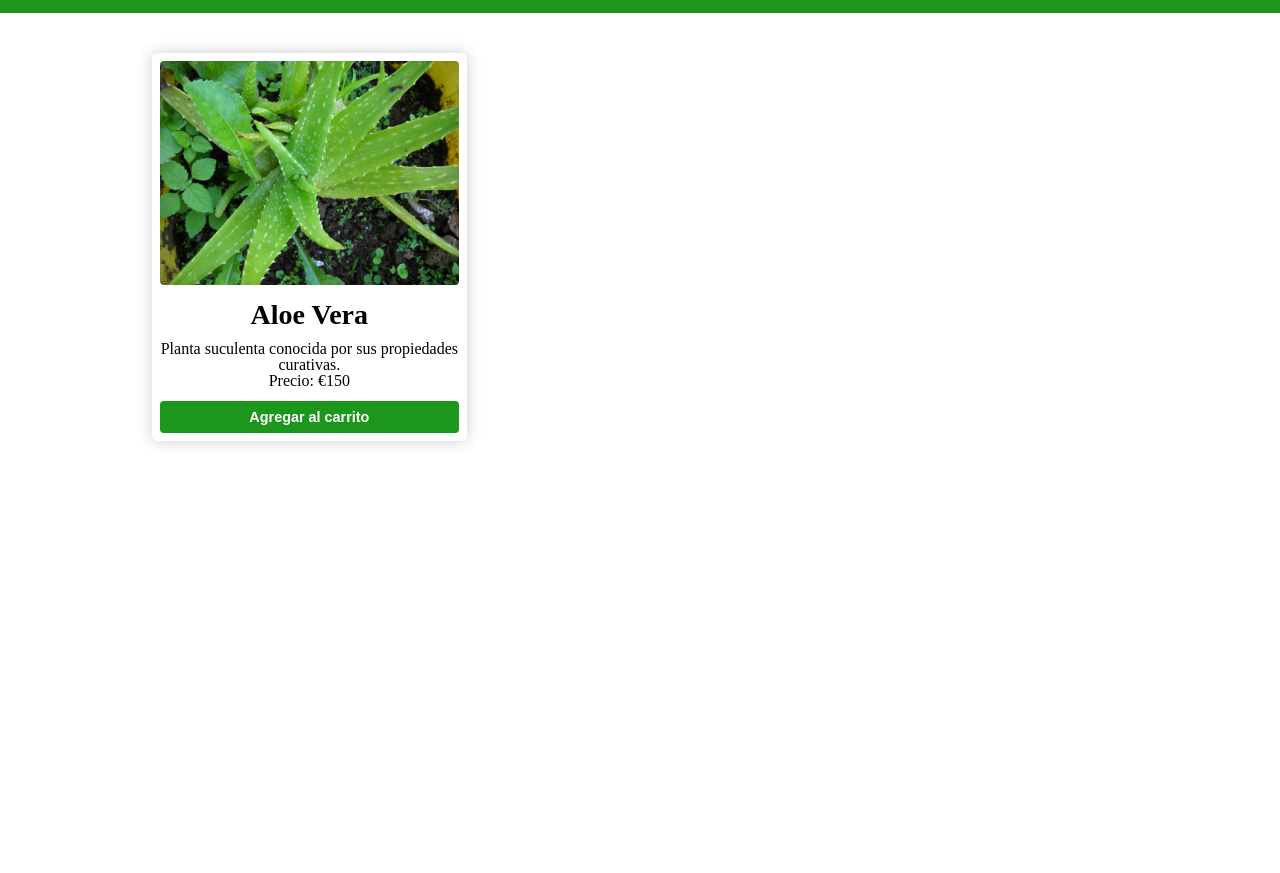
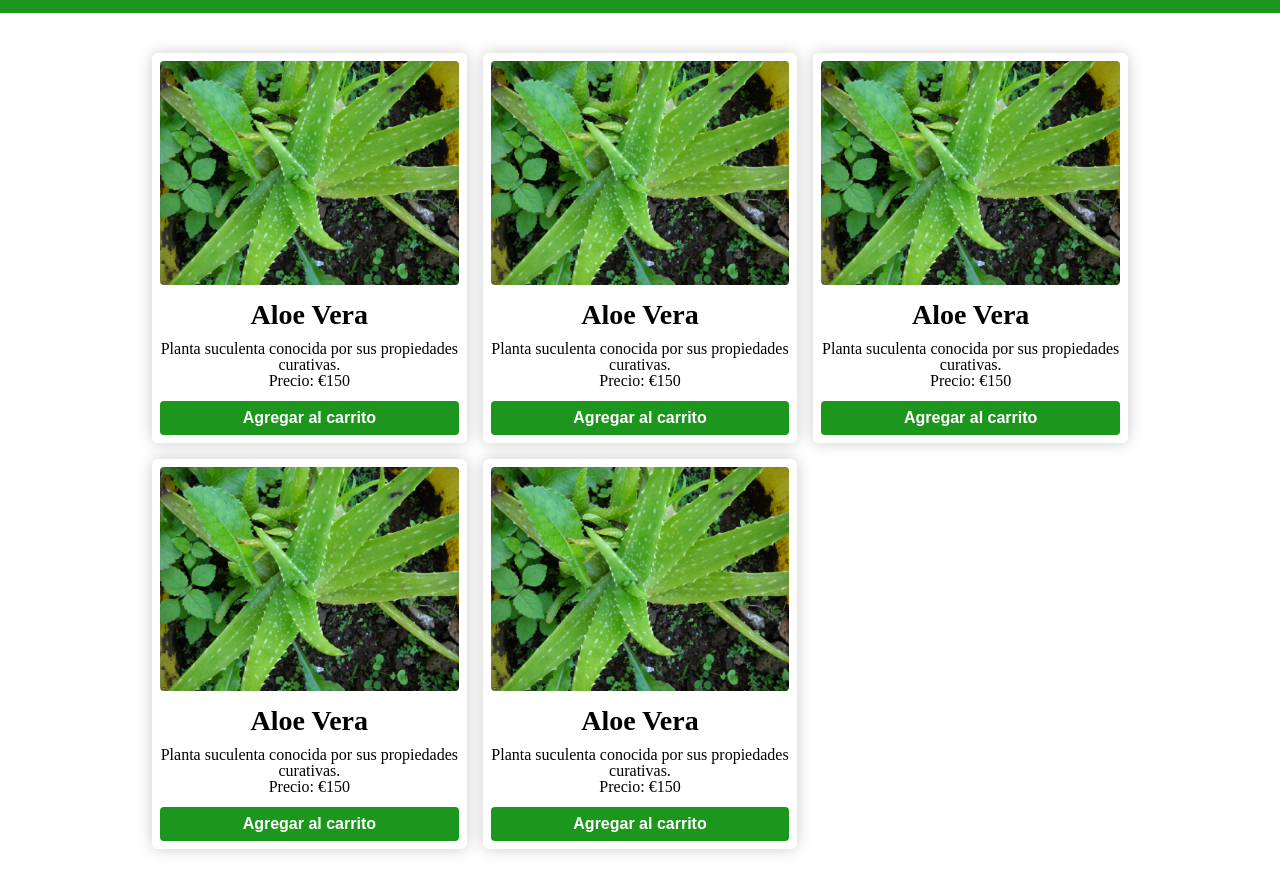
Before and after one commit to KevinALopez/shop-simulation, a plain HTML site: page index.html in a window 1280 px wide. Shown: the part 43-916 px from the top of the page. Before the commit the page ends 800 px from the top, so only its background shows below. Drawn offline with Linux system fonts and the light colour scheme.

Commit message:
minor css update on main.css

```diff
--- a/css/main.css
+++ b/css/main.css
@@ -27,7 +27,6 @@ main {
                 justify-content: center;
                 align-items: center;
                 gap: 1rem;
-
                 width: 100%;
 
                 img {
@@ -45,6 +44,7 @@ main {
             div {
                 p {
                     text-align: center;
+                    font-weight: 400;
                 }
             }
 
@@ -63,12 +63,13 @@ main {
 
                 span {
                     font-weight: 600;
-                    font-size: 0.9rem;
+                    font-size: 1rem;
                 }
             }
 
             &:hover {
                 transform: scale(1.02);
+                box-shadow: 0 0 1rem rgba(0, 0, 0, 0.4);
             }
         }
     }
--- a/index.html
+++ b/index.html
@@ -54,7 +54,75 @@
                             Planta suculenta conocida por sus propiedades
                             curativas.
                         </p>
-                        <p class="price">Precio: &euro;150</p>
+                        <p>Precio: &euro;150</p>
+                    </div>
+                    <button><span> Agregar al carrito </span></button>
+                </article>
+                <article>
+                    <figure>
+                        <img
+                            src="./assets/img/aloe_vera.jpg"
+                            alt="Aloe Vera Imagen"
+                        />
+                        <figurecaption>Aloe Vera</figurecaption>
+                    </figure>
+                    <div>
+                        <p>
+                            Planta suculenta conocida por sus propiedades
+                            curativas.
+                        </p>
+                        <p>Precio: &euro;150</p>
+                    </div>
+                    <button><span> Agregar al carrito </span></button>
+                </article>
+                <article>
+                    <figure>
+                        <img
+                            src="./assets/img/aloe_vera.jpg"
+                            alt="Aloe Vera Imagen"
+                        />
+                        <figurecaption>Aloe Vera</figurecaption>
+                    </figure>
+                    <div>
+                        <p>
+                            Planta suculenta conocida por sus propiedades
+                            curativas.
+                        </p>
+                        <p>Precio: &euro;150</p>
+                    </div>
+                    <button><span> Agregar al carrito </span></button>
+                </article>
+                <article>
+                    <figure>
+                        <img
+                            src="./assets/img/aloe_vera.jpg"
+                            alt="Aloe Vera Imagen"
+                        />
+                        <figurecaption>Aloe Vera</figurecaption>
+                    </figure>
+                    <div>
+                        <p>
+                            Planta suculenta conocida por sus propiedades
+                            curativas.
+                        </p>
+                        <p>Precio: &euro;150</p>
+                    </div>
+                    <button><span> Agregar al carrito </span></button>
+                </article>
+                <article>
+                    <figure>
+                        <img
+                            src="./assets/img/aloe_vera.jpg"
+                            alt="Aloe Vera Imagen"
+                        />
+                        <figurecaption>Aloe Vera</figurecaption>
+                    </figure>
+                    <div>
+                        <p>
+                            Planta suculenta conocida por sus propiedades
+                            curativas.
+                        </p>
+                        <p>Precio: &euro;150</p>
                     </div>
                     <button><span> Agregar al carrito </span></button>
                 </article>
```
